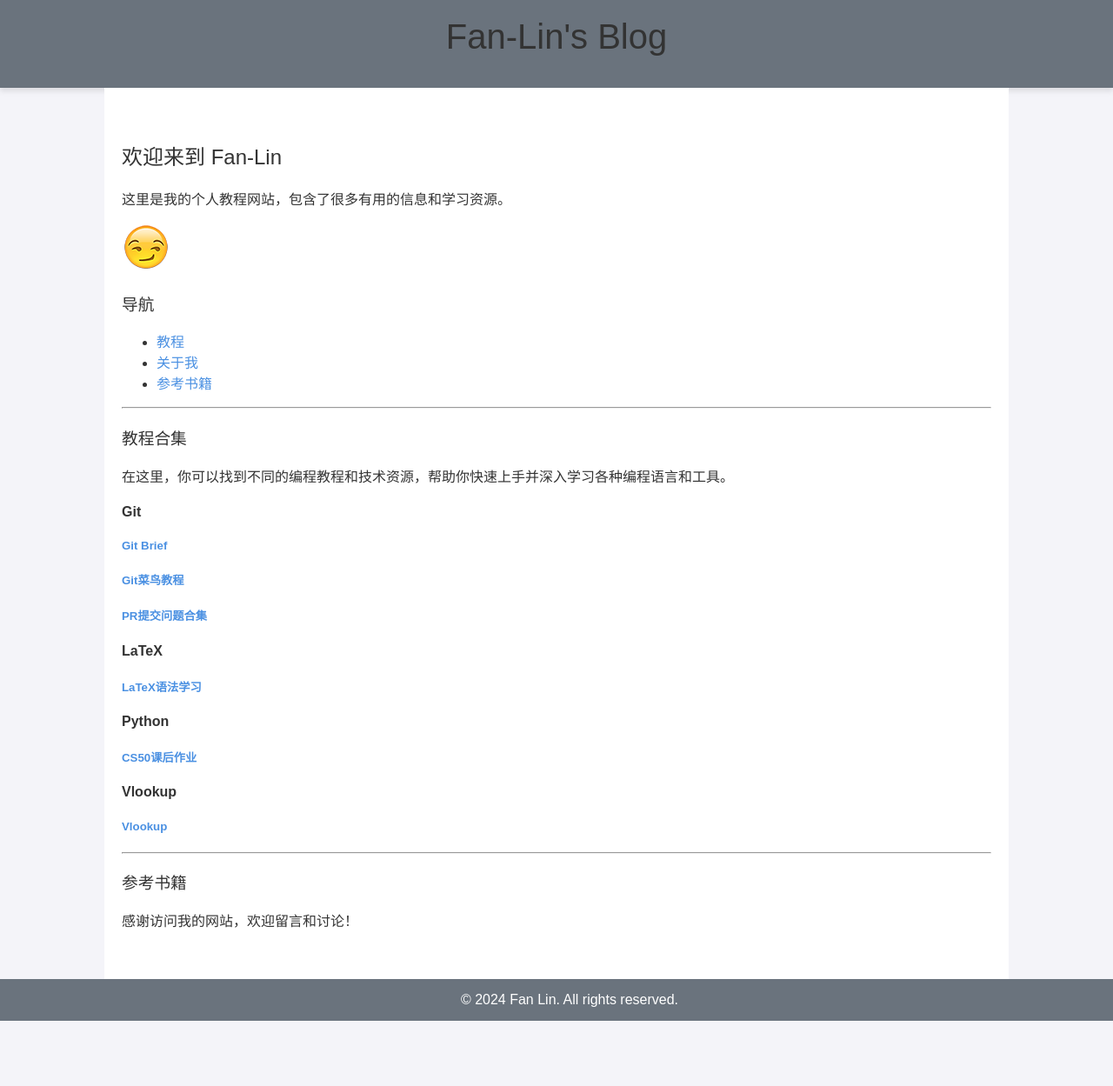
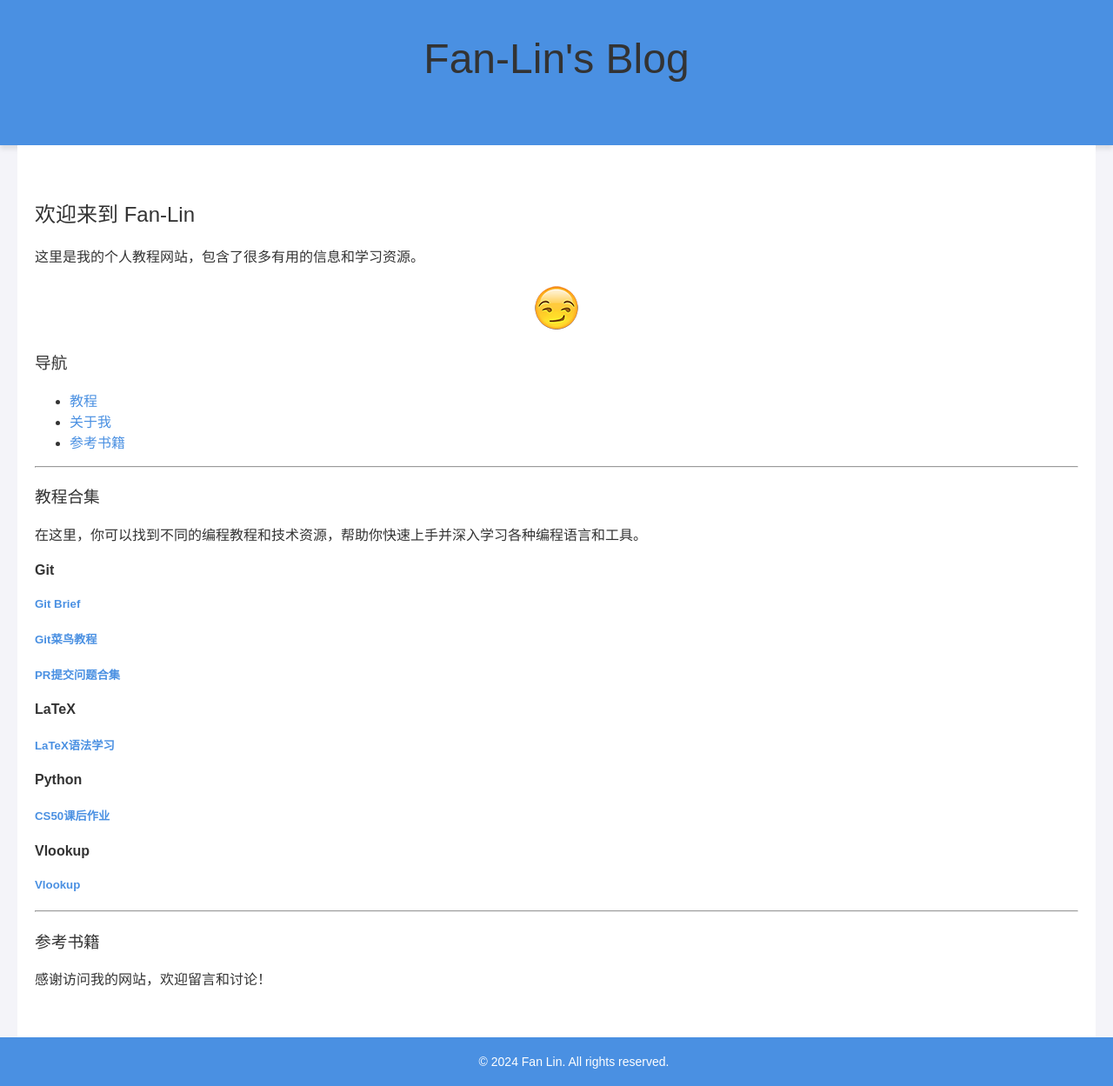
Before and after one commit to Fan-Lin/Fan-Lin.github.io, a Jekyll site: the page built from index.md, in a window 1280 px wide. Shown: the whole page at 87% size. Built offline with Jekyll 4.4.1, drawn with Linux system fonts in a browser that asks for light colours; before the commit the page ends 1174 px from its top, so only the background shows below that.

Commit message:
add basic fig16

```diff
--- a/assets/css/style.css
+++ b/assets/css/style.css
@@ -20,15 +20,15 @@
 
 /* 页头样式 */
 header {
-  background-color: #6A737D; /* 低调的深灰蓝色背景 */
-  color: white; /* 白色文字 */
-  padding: 20px;
+  background-color: #4A90E2;  /* 更柔和的蓝色背景 */
+  color: white;
+  padding: 40px 20px;
   text-align: center;
   box-shadow: 0 4px 6px rgba(0, 0, 0, 0.1); /* 加入柔和的阴影 */
 }
 
 header h1 {
-  font-size: 2.5rem;
+  font-size: 3rem;
   margin: 0;
 }
 
@@ -41,38 +41,82 @@
 /* 主体区域 */
 main {
   padding: 40px 20px;
-  max-width: 1000px;
-  margin: 0 auto;
-  background-color: #ffffff; /* 内容区域背景为白色 */
+  max-width: 1200px;         /* 增大最大宽度 */
+  margin: 0 auto;            /* 水平居中 */
+  background-color: #ffffff; /* 白色背景 */
 }
 
-/* 主页链接按钮样式 */
-button {
-  background-color: #4A90E2; /* 柔和的蓝色按钮 */
-  color: white;
-  padding: 10px 20px;
-  border: none;
-  border-radius: 5px;
-  cursor: pointer;
+/* 图片优化 */
+img {
+  display: block;
+  max-width: 100%;
+  height: auto;
+  margin: 20px auto; /* 图片上下居中 */
 }
 
-button:hover {
-  background-color: #1A73E8; /* 按钮悬停时变为亮蓝色 */
+/* 导航栏优化 */
+nav ul {
+  display: flex;
+  justify-content: center;   /* 水平居中 */
+  padding: 0;
+  list-style: none;
+}
+
+nav ul li {
+  margin: 0 15px;            /* 每个导航项之间增加左右间距 */
+}
+
+nav ul li a {
+  color: #4A90E2;
+  font-size: 18px;
+  text-decoration: none;
+}
+
+nav ul li a:hover {
+  color: #1A73E8;            /* 鼠标悬停时改变颜色 */
+  text-decoration: underline;
+}
+
+/* 教程部分 */
+.tutorial-category {
+  margin-bottom: 40px;        /* 每个教程分类底部留出空间 */
+}
+
+.tutorial-category h4 {
+  font-size: 24px;
+  color: #333;
+  margin-bottom: 10px;
+}
+
+.tutorial-category ul {
+  padding-left: 20px;
+}
+
+.tutorial-category ul li {
+  font-size: 18px;
+}
+
+.tutorial-category ul li a {
+  color: #4A90E2;
+}
+
+.tutorial-category ul li a:hover {
+  text-decoration: underline;
 }
 
 /* 页脚样式 */
 footer {
-  background-color: #6A737D; /* 与header一致的深灰蓝色背景 */
+  background-color: #4A90E2;  /* 与 header 一致的蓝色背景 */
   color: white;
   text-align: center;
-  padding: 15px;
+  padding: 20px;
   position: relative;
   width: 100%;
-  bottom: 0;
 }
 
 footer p {
   margin: 0;
+  font-size: 14px;
 }
 
 /* 让页面底部始终在页面底部 */
@@ -84,3 +128,27 @@
   position: relative;
   bottom: 0;
 }
+
+/* 响应式设计 */
+@media (max-width: 768px) {
+  main {
+    padding: 20px 10px;        /* 增加内边距，使内容更贴近 */
+  }
+
+  nav ul {
+    flex-direction: column;    /* 导航栏垂直排列 */
+    align-items: center;       /* 居中 */
+  }
+
+  nav ul li {
+    margin: 10px 0;            /* 增加上下间距 */
+  }
+
+  header h1 {
+    font-size: 2rem;           /* 减小标题字体 */
+  }
+
+  .tutorial-category h4 {
+    font-size: 20px;           /* 减小教程标题字体 */
+  }
+}
```
